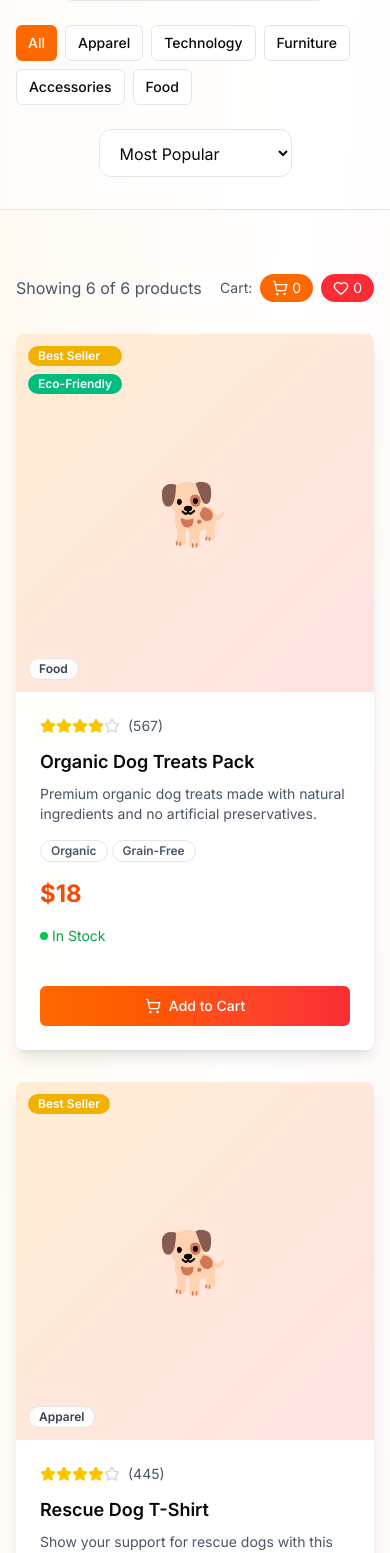
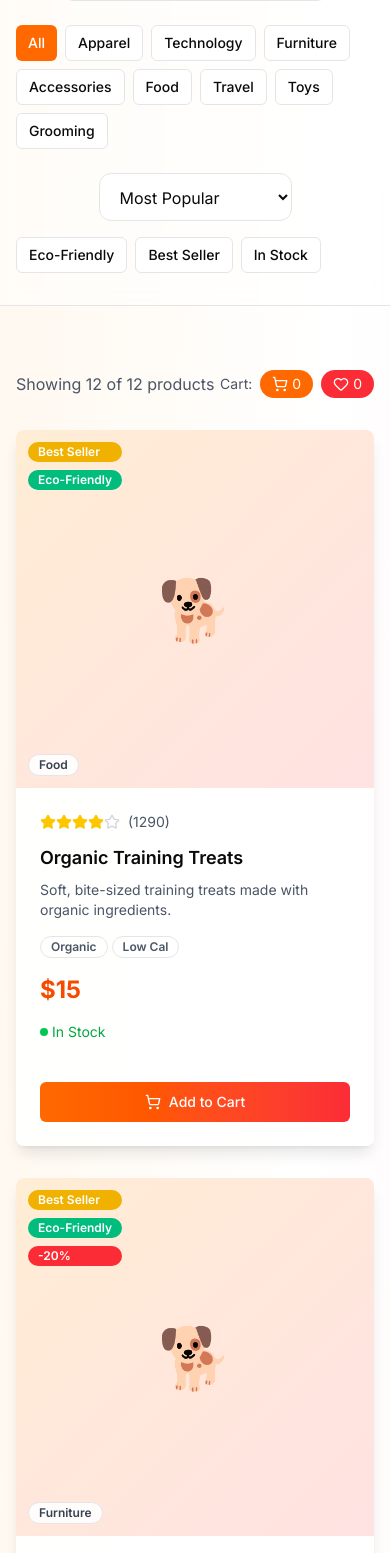
Before and after one commit to stefanbrkkk/doggzy, a Next.js app: page /shop in a window 390 px wide. Shown: the part 1395-2948 px from the top of the page. Built offline with nearby package versions, Linux system fonts and the light colour scheme.

Commit message:
shop preview + more products

```diff
--- a/src/app/contact/page.tsx
+++ b/src/app/contact/page.tsx
@@ -56,10 +56,11 @@ export default function ContactPage() {
                   initial={{ opacity: 0, y: 16 }}
                   animate={{ opacity: 1, y: 0 }}
                   transition={{ delay: 0.1, duration: 0.5 }}
-                  className="mt-3 flex gap-3"
+                  className="mt-3 flex gap-3 items-center"
                 >
                   <a href="mailto:hello@doggzy.org" className="px-5 py-2.5 rounded-full bg-white text-gray-900 font-medium hover:opacity-90">Email us</a>
                   <a href="/contact#form" className="px-5 py-2.5 rounded-full bg-gradient-to-r from-orange-500 to-red-500 text-white font-medium hover:from-orange-600 hover:to-red-600">Book a 15‑min call</a>
+                  <span className="ml-2 text-sm text-gray-700 bg-white/70 rounded-full px-3 py-1">Replies ~2h</span>
                 </motion.div>
               </div>
             </div>
--- a/src/app/page.tsx
+++ b/src/app/page.tsx
@@ -5,6 +5,7 @@ import { HeroSection } from '@/components/hero-section'
 import { ImpactStats } from '@/components/impact-stats'
 import { SuccessStories } from '@/components/success-stories'
 import { GlobalPartners } from '@/components/global-partners'
+import { ShopPreview } from '@/components/home/shop-preview'
 
 export default function Home() {
   return (
@@ -41,6 +42,15 @@ export default function Home() {
         transition={{ duration: 0.6 }}
         viewport={{ once: true }}
       >
+        <ShopPreview />
+      </motion.div>
+
+      <motion.div
+        initial={{ opacity: 0, y: 30 }}
+        whileInView={{ opacity: 1, y: 0 }}
+        transition={{ duration: 0.6 }}
+        viewport={{ once: true }}
+      >
         <GlobalPartners />
       </motion.div>
     </div>
--- a/src/app/shop/page.tsx
+++ b/src/app/shop/page.tsx
@@ -9,93 +9,9 @@ import { Card, CardContent } from '@/components/ui/card'
 import { Input } from '@/components/ui/input'
 import { useLanguage } from '@/contexts/LanguageContext'
 
-// Mock product data
-const products = [
-  {
-    id: '1',
-    name: 'Custom Dog Portrait Hoodie',
-    price: 45,
-    originalPrice: 65,
-    image: '/api/placeholder/400/400',
-    rating: 4.9,
-    reviewCount: 234,
-    category: 'Apparel',
-    tags: ['Custom', 'Organic Cotton', 'Personalized'],
-    description: 'High-quality hoodie with your dog\'s portrait printed on it. Made from organic cotton.',
-    inStock: true,
-    isEcoFriendly: true,
-    isBestSeller: true
-  },
-  {
-    id: '2',
-    name: 'GPS Dog Collar Pro',
-    price: 89,
-    image: '/api/placeholder/400/400',
-    rating: 4.7,
-    reviewCount: 156,
-    category: 'Technology',
-    tags: ['GPS', 'Waterproof', 'Long Battery'],
-    description: 'Advanced GPS tracking collar with real-time location updates and health monitoring.',
-    inStock: true,
-    isNew: true
-  },
-  {
-    id: '3',
-    name: 'Eco-Friendly Dog Bed',
-    price: 75,
-    originalPrice: 95,
-    image: '/api/placeholder/400/400',
-    rating: 4.8,
-    reviewCount: 189,
-    category: 'Furniture',
-    tags: ['Recycled Materials', 'Memory Foam', 'Machine Washable'],
-    description: 'Sustainable dog bed made from recycled materials with memory foam support.',
-    inStock: true,
-    isEcoFriendly: true
-  },
-  {
-    id: '4',
-    name: 'Rescue Dog T-Shirt',
-    price: 25,
-    image: '/api/placeholder/400/400',
-    rating: 4.9,
-    reviewCount: 445,
-    category: 'Apparel',
-    tags: ['Cause', 'Comfortable', 'Unisex'],
-    description: 'Show your support for rescue dogs with this comfortable, cause-driven t-shirt.',
-    inStock: true,
-    isBestSeller: true
-  },
-  {
-    id: '5',
-    name: 'Smart Water Bottle',
-    price: 35,
-    image: '/api/placeholder/400/400',
-    rating: 4.6,
-    reviewCount: 98,
-    category: 'Accessories',
-    tags: ['Smart', 'BPA-Free', 'Portable'],
-    description: 'Smart water bottle that tracks your dog\'s hydration and reminds you to refill.',
-    inStock: true,
-    isNew: true
-  },
-  {
-    id: '6',
-    name: 'Organic Dog Treats Pack',
-    price: 18,
-    image: '/api/placeholder/400/400',
-    rating: 4.9,
-    reviewCount: 567,
-    category: 'Food',
-    tags: ['Organic', 'Grain-Free', 'Healthy'],
-    description: 'Premium organic dog treats made with natural ingredients and no artificial preservatives.',
-    inStock: true,
-    isEcoFriendly: true,
-    isBestSeller: true
-  }
-]
+import { products } from '@/components/shop/products.data'
 
-const categories = ['All', 'Apparel', 'Technology', 'Furniture', 'Accessories', 'Food']
+const categories = ['All', 'Apparel', 'Technology', 'Furniture', 'Accessories', 'Food', 'Travel', 'Toys', 'Grooming']
 
 export default function ShopPage() {
   const { t } = useLanguage()
@@ -104,6 +20,17 @@ export default function ShopPage() {
   const [sortBy, setSortBy] = useState('popular')
   const [cartItems, setCartItems] = useState<string[]>([])
   const [wishlistItems, setWishlistItems] = useState<string[]>([])
+  const [quickViewProduct, setQuickViewProduct] = useState<typeof products[0] | null>(null)
+  const [loading, setLoading] = useState(false)
+  const [ecoOnly, setEcoOnly] = useState(false)
+  const [bestOnly, setBestOnly] = useState(false)
+  const [inStockOnly, setInStockOnly] = useState(false)
+  // Simulate brief loading on filter/sort/search changes for skeletons
+  React.useEffect(() => {
+    setLoading(true)
+    const id = setTimeout(() => setLoading(false), 250)
+    return () => clearTimeout(id)
+  }, [searchQuery, selectedCategory, sortBy, ecoOnly, bestOnly, inStockOnly])
 
   const sortOptions = [
     { value: 'popular', label: t.shop.filters.sortPopular },
@@ -129,6 +56,11 @@ export default function ShopPage() {
     if (selectedCategory !== 'All') {
       filtered = filtered.filter(product => product.category === selectedCategory)
     }
+
+    // Additional toggles
+    if (ecoOnly) filtered = filtered.filter(p => p.isEcoFriendly)
+    if (bestOnly) filtered = filtered.filter(p => p.isBestSeller)
+    if (inStockOnly) filtered = filtered.filter(p => p.inStock)
 
     // Sort products
     switch (sortBy) {
@@ -286,6 +218,12 @@ export default function ShopPage() {
               ))}
             </select>
           </div>
+          {/* Toggles */}
+          <div className="mt-4 flex gap-2 flex-wrap">
+            <Button variant={ecoOnly ? 'default' : 'outline'} size="sm" className={ecoOnly ? 'bg-emerald-500 hover:bg-emerald-600' : ''} onClick={() => setEcoOnly(v => !v)}>Eco-Friendly</Button>
+            <Button variant={bestOnly ? 'default' : 'outline'} size="sm" className={bestOnly ? 'bg-yellow-500 hover:bg-yellow-600' : ''} onClick={() => setBestOnly(v => !v)}>Best Seller</Button>
+            <Button variant={inStockOnly ? 'default' : 'outline'} size="sm" className={inStockOnly ? 'bg-blue-500 hover:bg-blue-600' : ''} onClick={() => setInStockOnly(v => !v)}>In Stock</Button>
+          </div>
         </div>
       </section>
 
@@ -311,19 +249,36 @@ export default function ShopPage() {
           </div>
 
           {/* Products */}
-          {filteredAndSortedProducts.length > 0 ? (
+          {loading ? (
+            <div className="grid grid-cols-1 sm:grid-cols-2 lg:grid-cols-3 xl:grid-cols-4 gap-8">
+              {Array.from({ length: 8 }).map((_, i) => (
+                <div key={i} className="rounded-2xl overflow-hidden shadow-sm border border-gray-200 bg-white">
+                  <div className="animate-pulse">
+                    <div className="aspect-square bg-gray-200" />
+                    <div className="p-4 space-y-3">
+                      <div className="h-4 bg-gray-200 rounded w-3/4" />
+                      <div className="h-3 bg-gray-100 rounded w-full" />
+                      <div className="h-3 bg-gray-100 rounded w-5/6" />
+                      <div className="h-5 bg-gray-200 rounded w-1/3" />
+                    </div>
+                  </div>
+                </div>
+              ))}
+            </div>
+          ) : filteredAndSortedProducts.length > 0 ? (
             <div className="grid grid-cols-1 sm:grid-cols-2 lg:grid-cols-3 xl:grid-cols-4 gap-8">
               {filteredAndSortedProducts.map((product, index) => (
                 <motion.div
                   key={product.id}
                   initial={{ opacity: 0, y: 20 }}
                   animate={{ opacity: 1, y: 0 }}
-                  transition={{ delay: index * 0.1, duration: 0.5 }}
+                  transition={{ delay: index * 0.08, duration: 0.45 }}
                 >
                   <ProductCard
                     product={product}
                     onAddToCart={handleAddToCart}
                     onAddToWishlist={handleAddToWishlist}
+                    onQuickView={(p) => setQuickViewProduct(p)}
                   />
                 </motion.div>
               ))}
@@ -353,6 +308,49 @@ export default function ShopPage() {
           )}
         </div>
       </section>
+
+      {/* Quick View Side-Sheet */}
+      {quickViewProduct && (
+        <motion.div
+          className="fixed inset-0 z-50"
+          initial={{ opacity: 0 }}
+          animate={{ opacity: 1 }}
+          exit={{ opacity: 0 }}
+        >
+          <div className="absolute inset-0 bg-black/40" onClick={() => setQuickViewProduct(null)} />
+          <motion.div
+            className="absolute right-0 top-0 h-full w-full sm:w-[420px] bg-white dark:bg-slate-900 shadow-2xl p-6 overflow-y-auto"
+            initial={{ x: '100%' }}
+            animate={{ x: 0 }}
+            exit={{ x: '100%' }}
+            transition={{ type: 'spring', stiffness: 260, damping: 28 }}
+          >
+            <div className="flex items-center justify-between mb-4">
+              <h3 className="text-xl font-bold">{quickViewProduct.name}</h3>
+              <button onClick={() => setQuickViewProduct(null)} className="text-gray-500 hover:text-gray-900">✕</button>
+            </div>
+            <div className="aspect-square rounded-xl bg-gradient-to-br from-orange-100 to-red-100 mb-4" />
+            <p className="text-gray-700 dark:text-gray-300 mb-4">{quickViewProduct.description}</p>
+            <div className="flex items-center gap-2 mb-6">
+              <span className="text-2xl font-bold text-orange-600">${quickViewProduct.price}</span>
+              {quickViewProduct.originalPrice && (
+                <span className="text-lg text-gray-500 line-through">${quickViewProduct.originalPrice}</span>
+              )}
+            </div>
+            <div className="grid grid-cols-2 gap-2 mb-6">
+              {quickViewProduct.tags.map(tag => (
+                <span key={tag} className="text-xs px-2 py-1 rounded-md bg-gray-100 dark:bg-slate-800 text-gray-700 dark:text-gray-300">{tag}</span>
+              ))}
+            </div>
+            <div className="flex gap-3">
+              <Button className="bg-gradient-to-r from-orange-500 to-red-500 text-white" onClick={() => { handleAddToCart(quickViewProduct); setQuickViewProduct(null) }}>
+                <ShoppingCart className="h-4 w-4 mr-2" /> Add to Cart
+              </Button>
+              <Button variant="outline" onClick={() => setQuickViewProduct(null)}>Close</Button>
+            </div>
+          </motion.div>
+        </motion.div>
+      )}
 
       {/* CTA Section */}
       <section className="py-20 bg-gradient-to-r from-orange-500 to-red-500 text-white">
--- /dev/null
+++ b/src/components/home/shop-preview.tsx
@@ -0,0 +1,39 @@
+'use client'
+
+import React from 'react'
+import { motion } from 'framer-motion'
+import { products } from '@/components/shop/products.data'
+import { ShoppingCart } from 'lucide-react'
+import Link from 'next/link'
+
+export function ShopPreview() {
+  const items = products.slice(0, 8)
+  return (
+    <section className="py-16">
+      <div className="container mx-auto px-4 sm:px-6 lg:px-8">
+        <div className="flex items-center justify-between mb-6">
+          <h2 className="text-3xl font-display font-bold">Featured Shop</h2>
+          <Link href="/shop" className="text-orange-600 hover:text-red-600 flex items-center gap-2">
+            <ShoppingCart className="h-5 w-5" /> Visit Shop
+          </Link>
+        </div>
+        <div className="relative overflow-hidden">
+          <motion.div
+            className="flex gap-6"
+            initial={{ x: 0 }}
+            animate={{ x: ['0%', '-50%'] }}
+            transition={{ duration: 20, ease: 'linear', repeat: Infinity }}
+          >
+            {[...items, ...items].map((p) => (
+              <div key={`${p.id}-${Math.random()}`} className="min-w-[220px] max-w-[220px] rounded-2xl bg-white/90 backdrop-blur-sm border border-gray-200 shadow-md p-4">
+                <div className="aspect-square rounded-xl bg-gradient-to-br from-orange-100 to-red-100 mb-3" />
+                <div className="font-semibold text-gray-900 truncate">{p.name}</div>
+                <div className="text-orange-600 font-bold">${p.price}</div>
+              </div>
+            ))}
+          </motion.div>
+        </div>
+      </div>
+    </section>
+  )
+}
--- a/src/components/shop/product-card.tsx
+++ b/src/components/shop/product-card.tsx
@@ -29,9 +29,10 @@ interface ProductCardProps {
   product: Product
   onAddToCart: (product: Product) => void
   onAddToWishlist: (product: Product) => void
+  onQuickView?: (product: Product) => void
 }
 
-export function ProductCard({ product, onAddToCart, onAddToWishlist }: ProductCardProps) {
+export function ProductCard({ product, onAddToCart, onAddToWishlist, onQuickView }: ProductCardProps) {
   const [isHovered, setIsHovered] = useState(false)
   const [imageLoaded, setImageLoaded] = useState(false)
 
@@ -115,6 +116,7 @@ export function ProductCard({ product, onAddToCart, onAddToWishlist }: ProductCa
               size="icon"
               variant="secondary"
               className="w-10 h-10 rounded-full bg-white/90 backdrop-blur-sm hover:bg-white shadow-lg"
+              onClick={() => onQuickView && onQuickView(product)}
             >
               <Eye className="h-4 w-4" />
             </Button>
--- /dev/null
+++ b/src/components/shop/products.data.ts
@@ -0,0 +1,177 @@
+export type Product = {
+  id: string
+  name: string
+  price: number
+  originalPrice?: number
+  image: string
+  rating: number
+  reviewCount: number
+  category: string
+  tags: string[]
+  description: string
+  inStock: boolean
+  isEcoFriendly?: boolean
+  isBestSeller?: boolean
+  isNew?: boolean
+}
+
+export const products: Product[] = [
+  {
+    id: '1',
+    name: 'Orthopedic Memory Foam Bed',
+    price: 119,
+    originalPrice: 149,
+    image: '/api/placeholder/400/400',
+    rating: 4.9,
+    reviewCount: 980,
+    category: 'Furniture',
+    tags: ['Memory Foam', 'Machine Washable', 'Joint Support'],
+    description: 'Premium orthopedic dog bed with cooling memory foam and washable cover.',
+    inStock: true,
+    isEcoFriendly: true,
+    isBestSeller: true
+  },
+  {
+    id: '2',
+    name: 'No-Pull Harness (Eco Webbing)',
+    price: 39,
+    image: '/api/placeholder/400/400',
+    rating: 4.8,
+    reviewCount: 730,
+    category: 'Accessories',
+    tags: ['No Pull', 'Padded', 'Recycled'],
+    description: 'Front-clip harness made from recycled webbing with breathable padding.',
+    inStock: true,
+    isEcoFriendly: true,
+    isBestSeller: true
+  },
+  {
+    id: '3',
+    name: 'GPS Tracking Collar Pro',
+    price: 99,
+    image: '/api/placeholder/400/400',
+    rating: 4.7,
+    reviewCount: 560,
+    category: 'Technology',
+    tags: ['GPS', 'Waterproof', 'Long Battery'],
+    description: 'Real-time GPS tracking with geofencing and multi-day battery life.',
+    inStock: true,
+    isNew: true
+  },
+  {
+    id: '4',
+    name: 'Interactive Puzzle Feeder',
+    price: 28,
+    image: '/api/placeholder/400/400',
+    rating: 4.6,
+    reviewCount: 410,
+    category: 'Toys',
+    tags: ['Enrichment', 'Slow Feed', 'Durable'],
+    description: 'Mental stimulation puzzle feeder that slows down eating and reduces boredom.',
+    inStock: true,
+    isBestSeller: true
+  },
+  {
+    id: '5',
+    name: 'Eco-Friendly Rope Toy (3-Pack)',
+    price: 22,
+    image: '/api/placeholder/400/400',
+    rating: 4.5,
+    reviewCount: 320,
+    category: 'Toys',
+    tags: ['Organic Cotton', 'Dental', 'Durable'],
+    description: 'Organic cotton rope toys that help clean teeth and satisfy chewing needs.',
+    inStock: true,
+    isEcoFriendly: true
+  },
+  {
+    id: '6',
+    name: 'Stainless Travel Water Bottle',
+    price: 29,
+    image: '/api/placeholder/400/400',
+    rating: 4.6,
+    reviewCount: 455,
+    category: 'Travel',
+    tags: ['Leak-proof', 'BPA-Free', 'Portable'],
+    description: 'Leak-proof travel bottle with integrated bowl for on-the-go hydration.',
+    inStock: true,
+    isNew: true
+  },
+  {
+    id: '7',
+    name: 'Calming Donut Bed',
+    price: 59,
+    image: '/api/placeholder/400/400',
+    rating: 4.7,
+    reviewCount: 610,
+    category: 'Furniture',
+    tags: ['Cozy', 'Anti-Anxiety', 'Washable'],
+    description: 'Ultra-plush donut bed designed to reduce anxiety and improve sleep.',
+    inStock: true
+  },
+  {
+    id: '8',
+    name: 'Organic Training Treats',
+    price: 15,
+    image: '/api/placeholder/400/400',
+    rating: 4.9,
+    reviewCount: 1290,
+    category: 'Food',
+    tags: ['Organic', 'Low Cal', 'High Value'],
+    description: 'Soft, bite-sized training treats made with organic ingredients.',
+    inStock: true,
+    isEcoFriendly: true,
+    isBestSeller: true
+  },
+  {
+    id: '9',
+    name: 'Vet-Safe Grooming Kit',
+    price: 45,
+    image: '/api/placeholder/400/400',
+    rating: 4.6,
+    reviewCount: 270,
+    category: 'Grooming',
+    tags: ['Quiet', 'Cordless', 'All Breeds'],
+    description: 'Low-noise clippers and tools recommended by groomers and vets.',
+    inStock: true
+  },
+  {
+    id: '10',
+    name: 'Reflective Weatherproof Jacket',
+    price: 49,
+    image: '/api/placeholder/400/400',
+    rating: 4.7,
+    reviewCount: 380,
+    category: 'Apparel',
+    tags: ['Reflective', 'Waterproof', 'Adjustable'],
+    description: 'All-weather jacket with reflective panels and adjustable fit.',
+    inStock: true
+  },
+  {
+    id: '11',
+    name: 'Elevated Cooling Bowl',
+    price: 34,
+    image: '/api/placeholder/400/400',
+    rating: 4.5,
+    reviewCount: 190,
+    category: 'Accessories',
+    tags: ['Cooling', 'Non-Slip', 'Dishwasher Safe'],
+    description: 'Elevated stainless steel bowl with cooling core to keep water fresh.',
+    inStock: true
+  },
+  {
+    id: '12',
+    name: 'Custom Dog Portrait Hoodie',
+    price: 49,
+    originalPrice: 65,
+    image: '/api/placeholder/400/400',
+    rating: 4.9,
+    reviewCount: 540,
+    category: 'Apparel',
+    tags: ['Custom', 'Organic Cotton', 'Personalized'],
+    description: 'High-quality hoodie with your dog’s portrait. Premium organic cotton.',
+    inStock: true,
+    isEcoFriendly: true,
+    isBestSeller: true
+  }
+]
```
